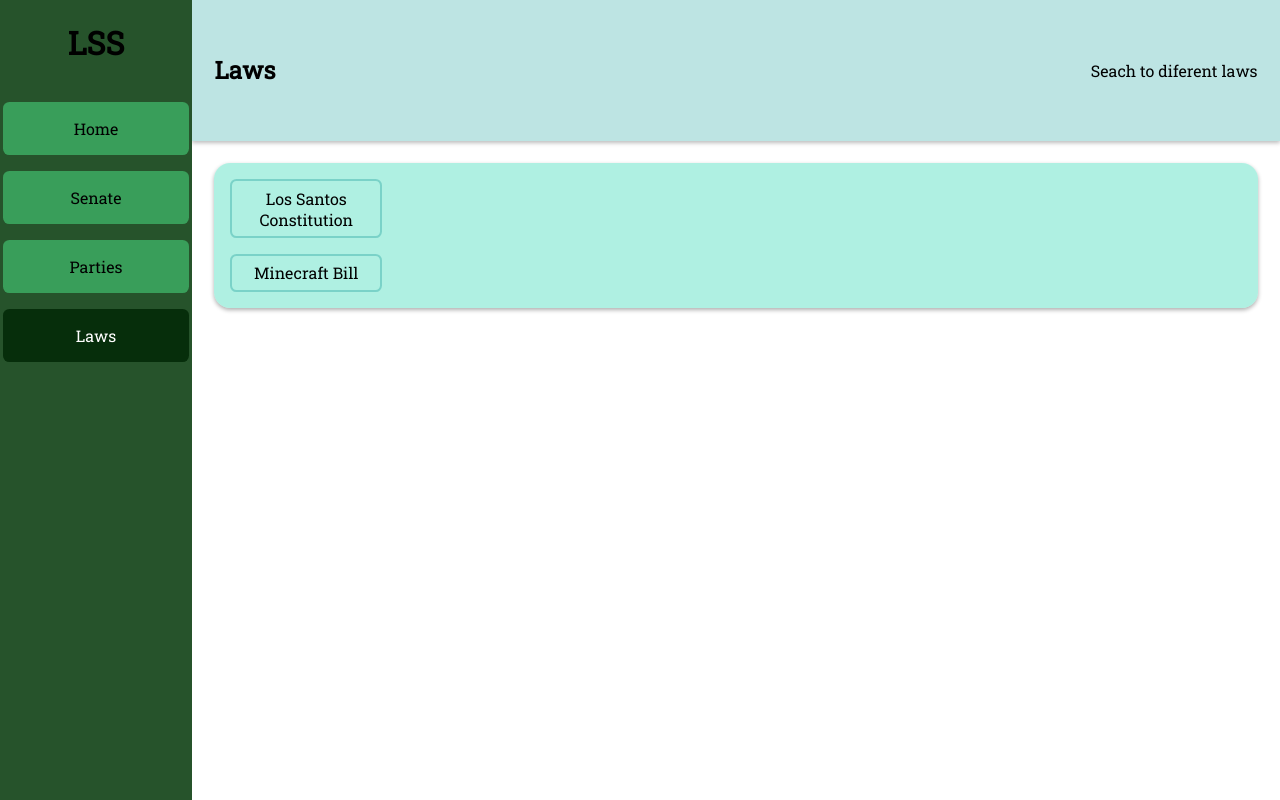
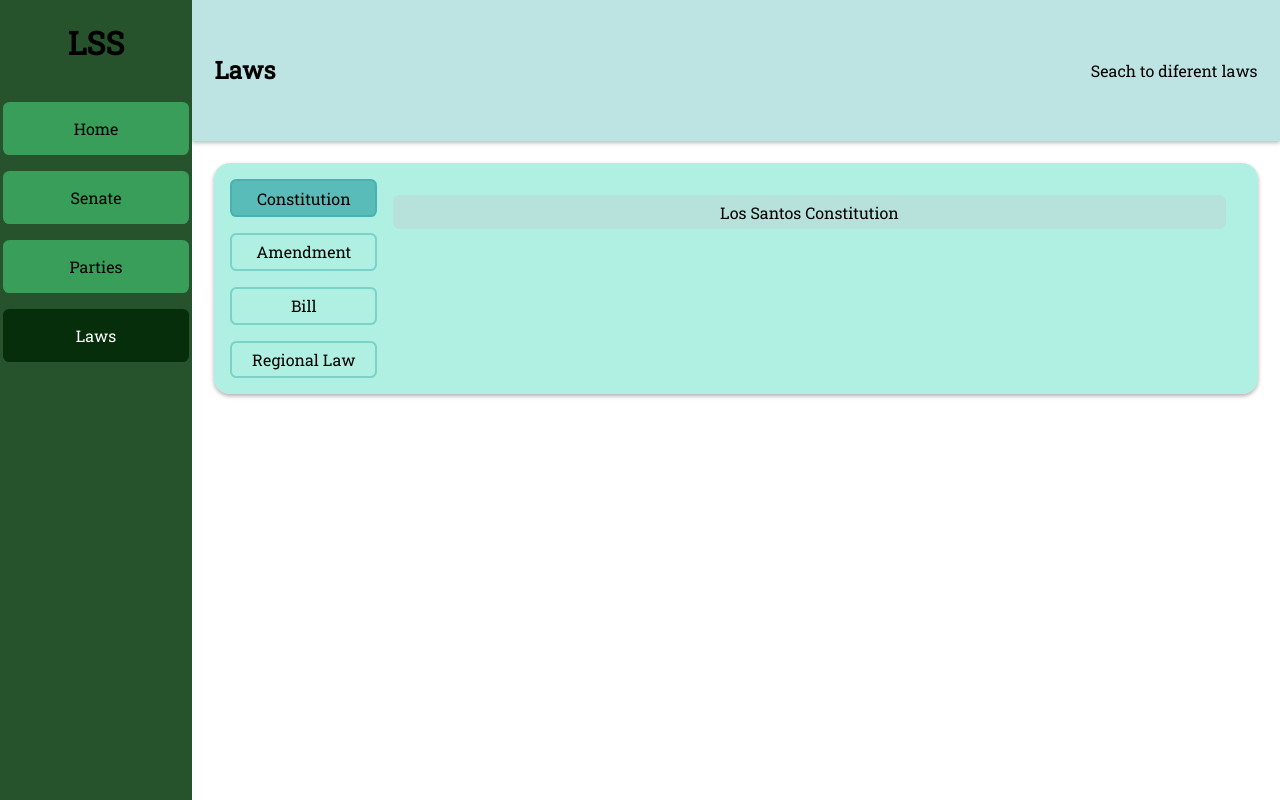
Before and after one commit to papiricoh/esx_justice, a Vue app: page / in a window 1280 px wide. Both pictures are taken after a click on the item "Laws". Built offline with nearby package versions, Linux system fonts and the light colour scheme.

Commit message:
added law system

```diff
--- a/src/components/lawsPage.vue
+++ b/src/components/lawsPage.vue
@@ -9,17 +9,27 @@ export default {
   },
   data() {
     return {
+      law_page: "Constitution",
       laws: [
         { title: "Los Santos Constitution", type: "Constitution", time: 1681442485000, jurisdiction: "Los Santos", ideology: "Center", body: "<p>Law text</p>"},
         { title: "Minecraft Bill", type: "Bill", time: 1681442485000, jurisdiction: "Los Santos", ideology: "Center", body: "<p>Law text</p>"},
+        { title: "d Bill", type: "Bill", time: 1681442485000, jurisdiction: "Los Santos", ideology: "Center", body: "<p>Law text</p>"},
       ],
+      displayed_laws: [],
     };
   },
+  methods: {
+    updateLawList() {
+      this.displayed_laws = [];
+      for (let index = 0; index < this.laws.length; index++) {
+        if(this.laws[index].type == this.law_page) {
+          this.displayed_laws[this.displayed_laws.length] = this.laws[index];
+        }
+      }
+    }
+  },
   mounted() {
-
-  },
-  methods: {
-
+    this.updateLawList();
   },
   components: {
 
@@ -36,8 +46,26 @@ export default {
     <div class="laws_body">
       <div class="laws_seccion">
         <div class="laws_seccion_menu">
-          <div class="laws_menu_button" v-for="law in laws">
-            <button>{{law.title}}</button>
+          <div class="laws_menu_button">
+            <button class="active_button" v-if="law_page == 'Constitution'">Constitution</button>
+            <button @click="law_page = 'Constitution', updateLawList()" v-else>Constitution</button>
+          </div>
+          <div class="laws_menu_button">
+            <button class="active_button" v-if="law_page == 'amendment'">Amendment</button>
+            <button @click="law_page = 'amendment', updateLawList()" v-else>Amendment</button>
+          </div>
+          <div class="laws_menu_button">
+            <button class="active_button" v-if="law_page == 'Bill'">Bill</button>
+            <button @click="law_page = 'Bill', updateLawList()" v-else>Bill</button>
+          </div>
+          <div class="laws_menu_button">
+            <button class="active_button" v-if="law_page == 'Regional Law'">Regional Law</button>
+            <button @click="law_page = 'Regional Law', updateLawList()" v-else>Regional Law</button>
+          </div>
+        </div>
+        <div class="laws_seccion_body">
+          <div v-for="law in displayed_laws" class="law_container">
+            <div>{{ law.title }}</div>
           </div>
         </div>
       </div>
--- a/src/css/index.css
+++ b/src/css/index.css
@@ -446,3 +446,24 @@ button:active {
 .laws_menu_button>button {
     width: 100%;
 }
+
+.active_button {
+    background-color: #5ABCB9;
+}
+
+.laws_seccion_body {
+    width: 85%;
+    display: flex;
+    flex-direction: column;
+    align-items: stretch;
+    padding: 1rem;
+    gap: .8rem;
+}
+.law_container {
+    background-color: #bcdad99c;
+    padding: .4rem;
+    border-radius: .4rem;
+    display: flex;
+    align-items: center;
+    justify-content: space-around;
+}
```
